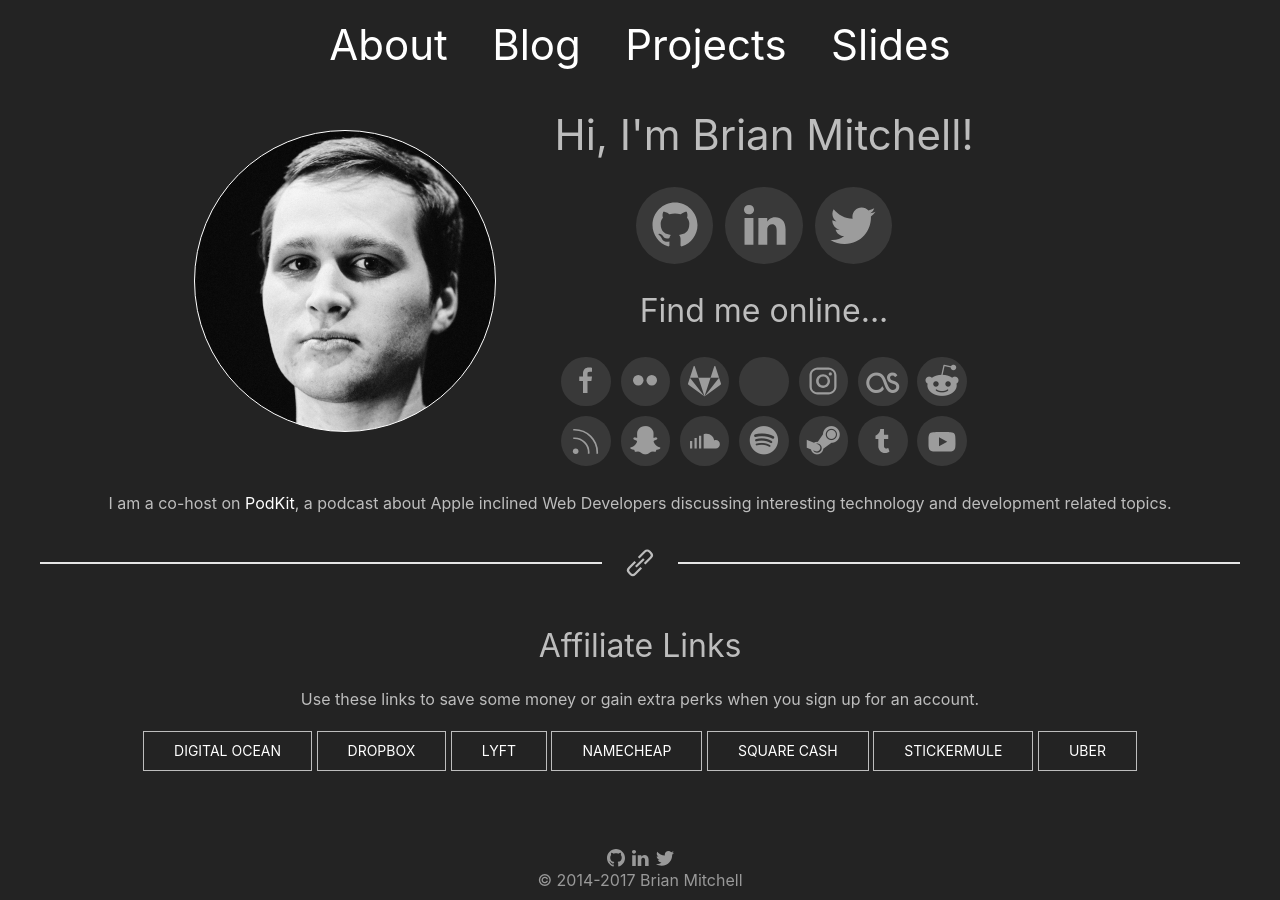
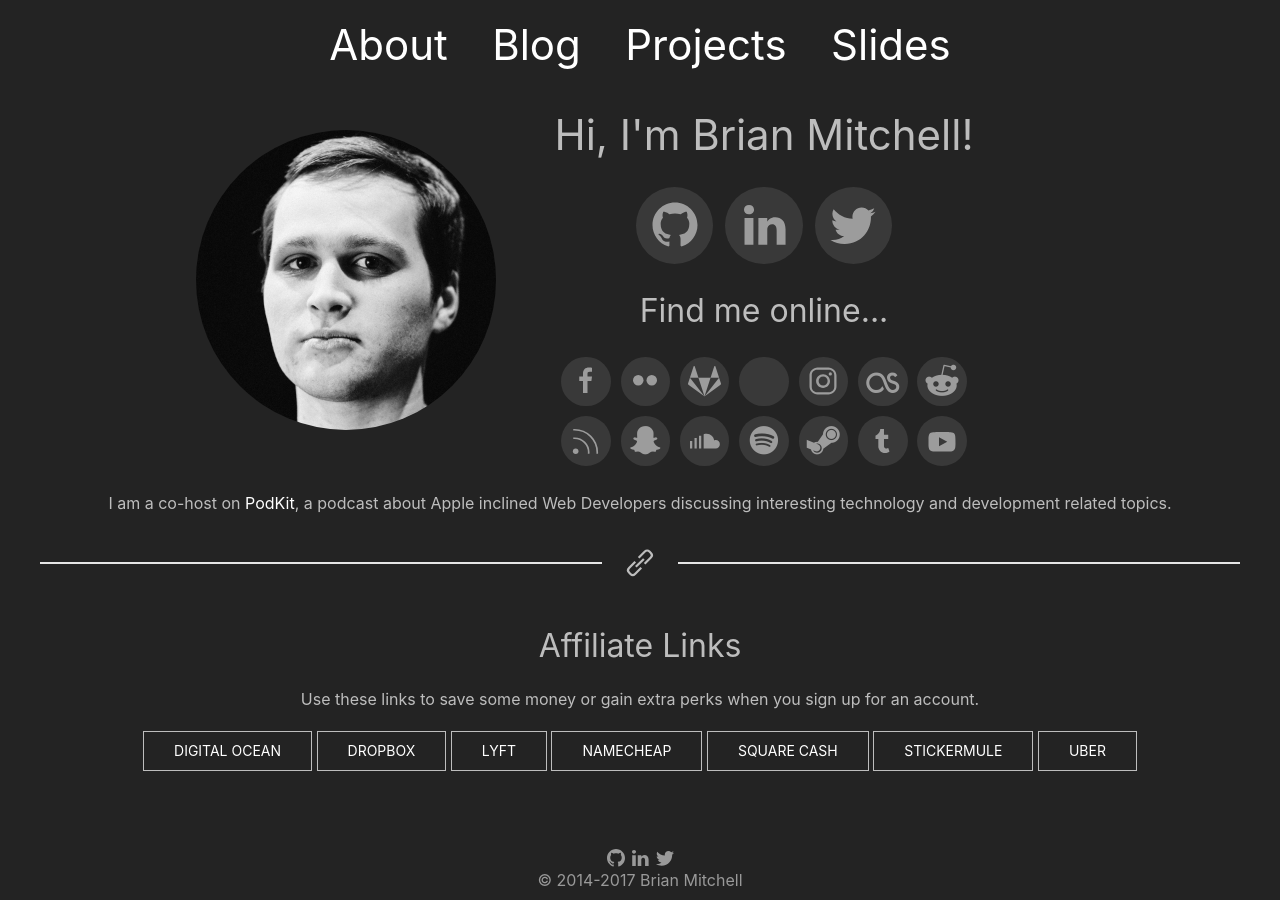
Before and after one commit to BrianMitchL/brianm.me, a Jekyll site: the page built from index.html, in a window 1280 px wide. Built offline with Jekyll 4.4.1, drawn with Linux system fonts in a browser that asks for light colours; nearby versions of some CDN libraries.

Commit message:
Remove headshot border

```diff
--- a/assets/css/_sass/_index.scss
+++ b/assets/css/_sass/_index.scss
@@ -4,7 +4,6 @@
   $size: 300px;
   height: $size;
   width: $size;
-  border: 1px white solid;
 
   @media (max-width: 374px) {
     $size: 250px;
```
